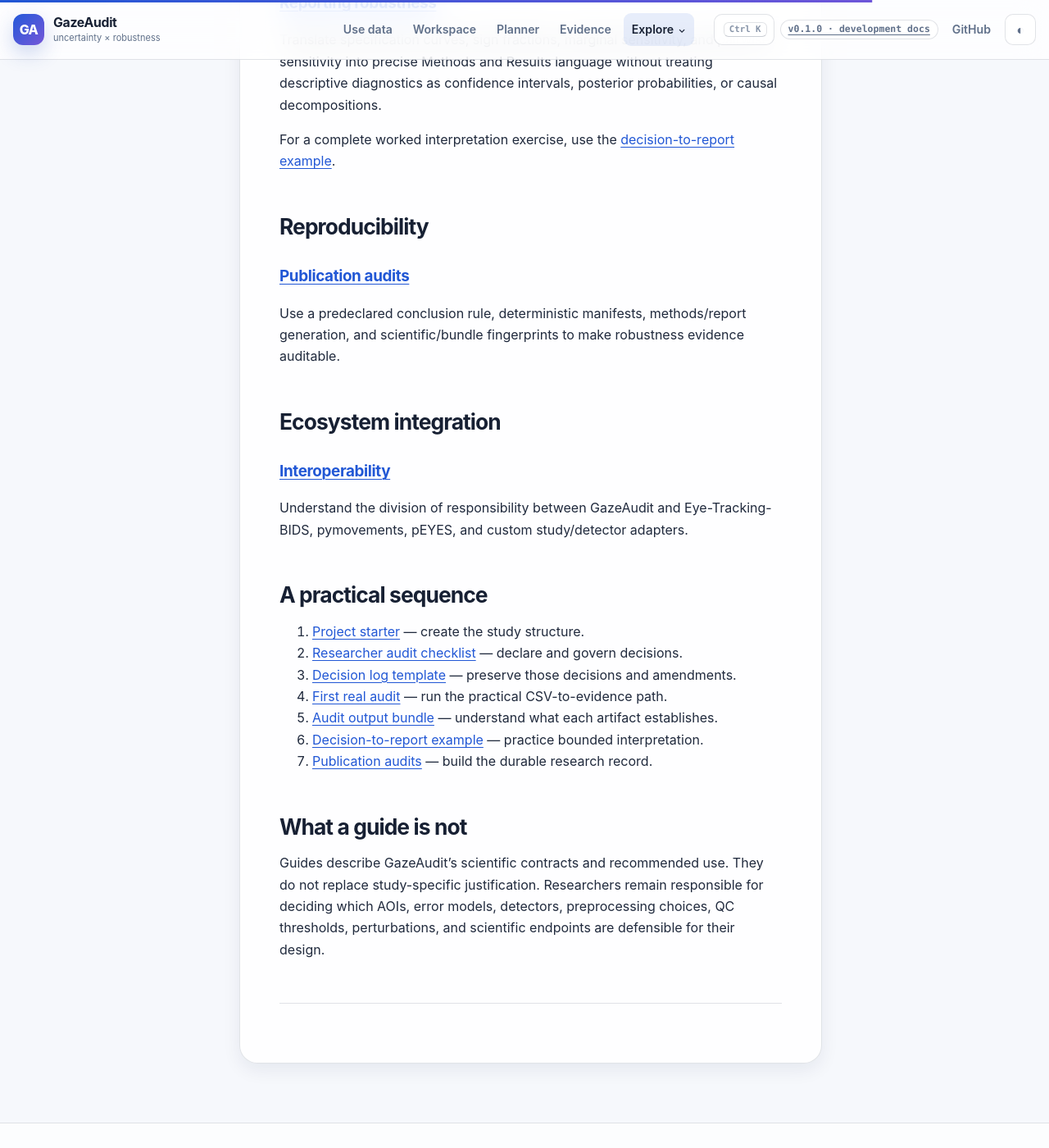
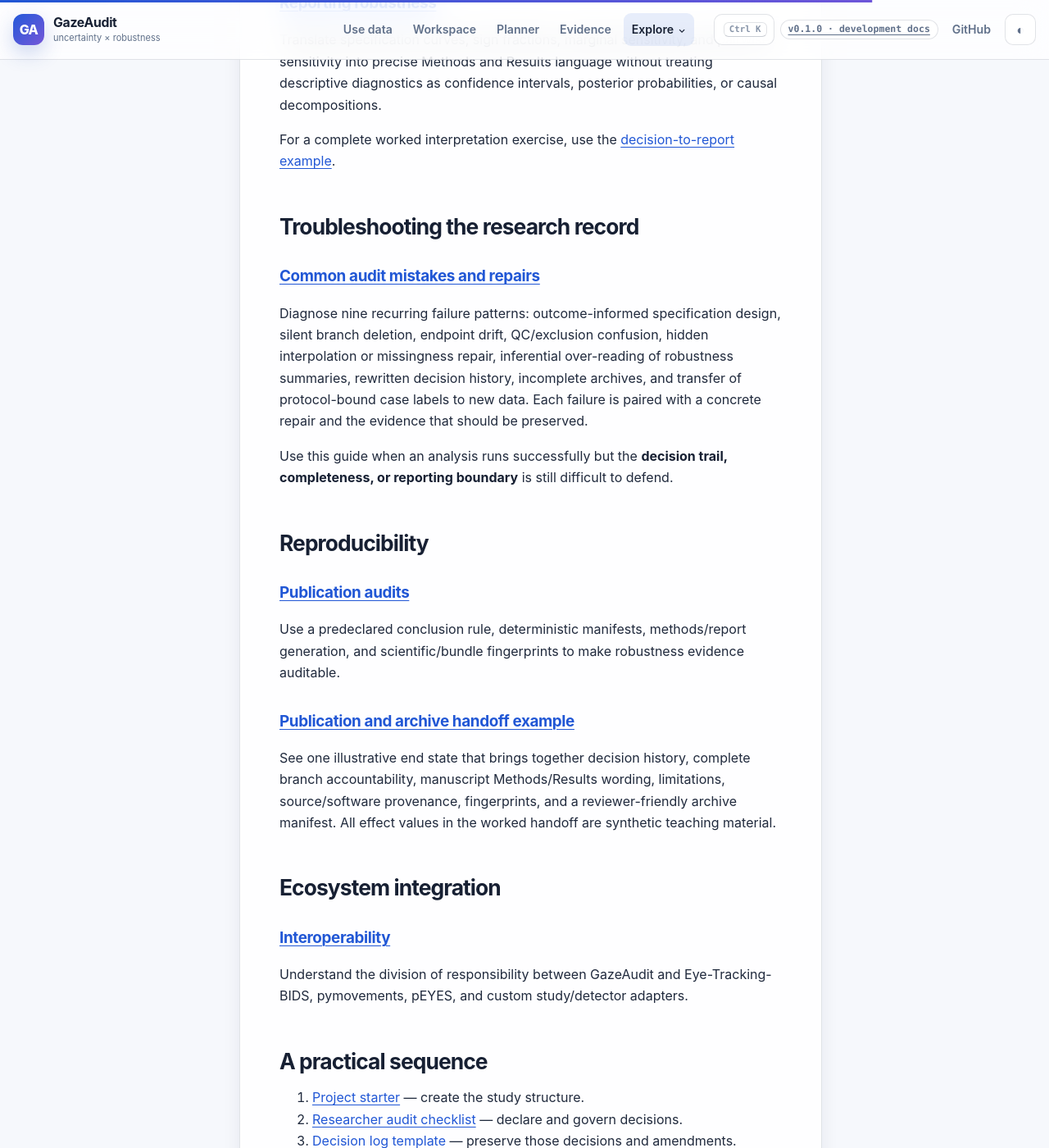
Before and after one commit to stefanosbalaskas/GazeAudit, a Jekyll site: the page built from docs/guides/index.md, in a window 1280 px wide and 1400 px high, scrolled down 3862 px. Shown: the whole window at 82% size. Built offline with Jekyll 4.4.1, drawn with Linux system fonts in a browser that asks for light colours; some of the changed text lies outside the part shown.

Commit message:
docs: integrate audit troubleshooting into guides hub

```diff
--- a/docs/guides/index.md
+++ b/docs/guides/index.md
@@ -1,12 +1,12 @@
 ---
 title: Guides
-description: Task-oriented GazeAudit guides for project setup, researcher decisions, data onboarding, uncertainty, robustness design and reporting, publication, and interoperability.
+description: Task-oriented GazeAudit guides for project setup, researcher decisions, data onboarding, uncertainty, robustness design, troubleshooting, reporting, publication, and interoperability.
 kicker: Guides
 ---
 
 # Guides
 
-The guides explain **how to design, govern, interpret, and report** GazeAudit analyses. For copy-paste runnable demonstrations, use the [examples](../examples/).
+The guides explain **how to design, govern, interpret, troubleshoot, and report** GazeAudit analyses. For copy-paste runnable demonstrations, use the [examples](../examples/).
 
 ## Choose by task
 
@@ -25,9 +25,9 @@ The guides explain **how to design, govern, interpret, and report** GazeAudit an
   </article>
   <article class="card">
     <div class="card-icon" aria-hidden="true">3</div>
-    <h3>Run and interpret an audit</h3>
-    <p>Move from a canonical gaze table through structural preflight, declared alternatives, complete robustness evidence, and bounded interpretation.</p>
-    <p><a href="first-real-audit/">First real audit →</a></p>
+    <h3>Run, diagnose, and interpret</h3>
+    <p>Move from a canonical gaze table through structural preflight and declared alternatives, then diagnose common record failures before interpreting the complete evidence.</p>
+    <p><a href="common-audit-mistakes/">Common mistakes & repairs →</a></p>
   </article>
   <article class="card">
     <div class="card-icon" aria-hidden="true">4</div>
@@ -91,11 +91,23 @@ Translate specification curves, sign fractions, marginal sensitivity, and pairwi
 
 For a complete worked interpretation exercise, use the [decision-to-report example](../examples/decision-to-report/).
 
+## Troubleshooting the research record
+
+### [Common audit mistakes and repairs](common-audit-mistakes/)
+
+Diagnose nine recurring failure patterns: outcome-informed specification design, silent branch deletion, endpoint drift, QC/exclusion confusion, hidden interpolation or missingness repair, inferential over-reading of robustness summaries, rewritten decision history, incomplete archives, and transfer of protocol-bound case labels to new data. Each failure is paired with a concrete repair and the evidence that should be preserved.
+
+Use this guide when an analysis runs successfully but the **decision trail, completeness, or reporting boundary** is still difficult to defend.
+
 ## Reproducibility
 
 ### [Publication audits](publication-audits/)
 
 Use a predeclared conclusion rule, deterministic manifests, methods/report generation, and scientific/bundle fingerprints to make robustness evidence auditable.
+
+### [Publication and archive handoff example](../examples/publication-archive-handoff/)
+
+See one illustrative end state that brings together decision history, complete branch accountability, manuscript Methods/Results wording, limitations, source/software provenance, fingerprints, and a reviewer-friendly archive manifest. All effect values in the worked handoff are synthetic teaching material.
 
 ## Ecosystem integration
 
@@ -110,8 +122,10 @@ Understand the division of responsibility between GazeAudit and Eye-Tracking-BID
 3. [Decision log template](audit-decision-log-template/) — preserve those decisions and amendments.
 4. [First real audit](first-real-audit/) — run the practical CSV-to-evidence path.
 5. [Audit output bundle](audit-output-bundle/) — understand what each artifact establishes.
-6. [Decision-to-report example](../examples/decision-to-report/) — practice bounded interpretation.
-7. [Publication audits](publication-audits/) — build the durable research record.
+6. [Common audit mistakes](common-audit-mistakes/) — diagnose record and interpretation failures before publication.
+7. [Decision-to-report example](../examples/decision-to-report/) — practice bounded interpretation.
+8. [Publication/archive handoff](../examples/publication-archive-handoff/) — assemble a reviewable end state.
+9. [Publication audits](publication-audits/) — build and verify the durable research record.
 
 ## What a guide is not
 
```
